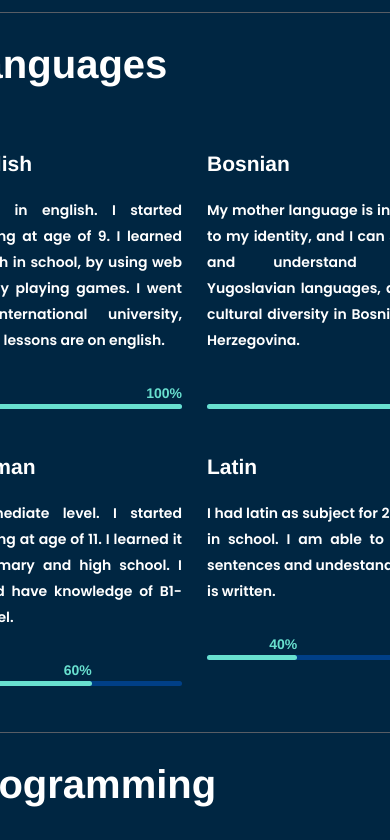
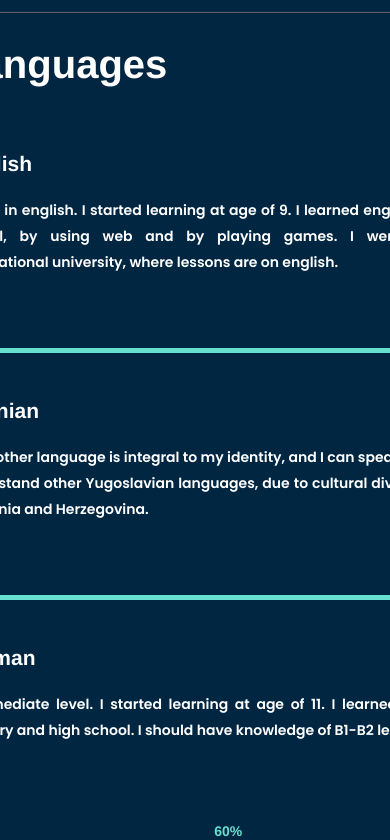
Before and after one commit to AjdiNNN/biography, a Vue app: page / in a window 390 px wide. Shown: the part 2260-3100 px from the top of the page. Built offline with nearby package versions, Linux system fonts and the light colour scheme; what @meforma/vue-toaster, vue-ellipse-progress would draw is missing.

Commit message:
Languages fix

```diff
--- a/src/App.vue
+++ b/src/App.vue
@@ -877,8 +877,8 @@ input[type=submit]:hover {
   min-height: 70px;
 }
 @media (max-width: 960px) {
-  .h1{
-
+  .language{
+    grid-template-columns: none;
   }
   .left-div{
     position: relative;
```
